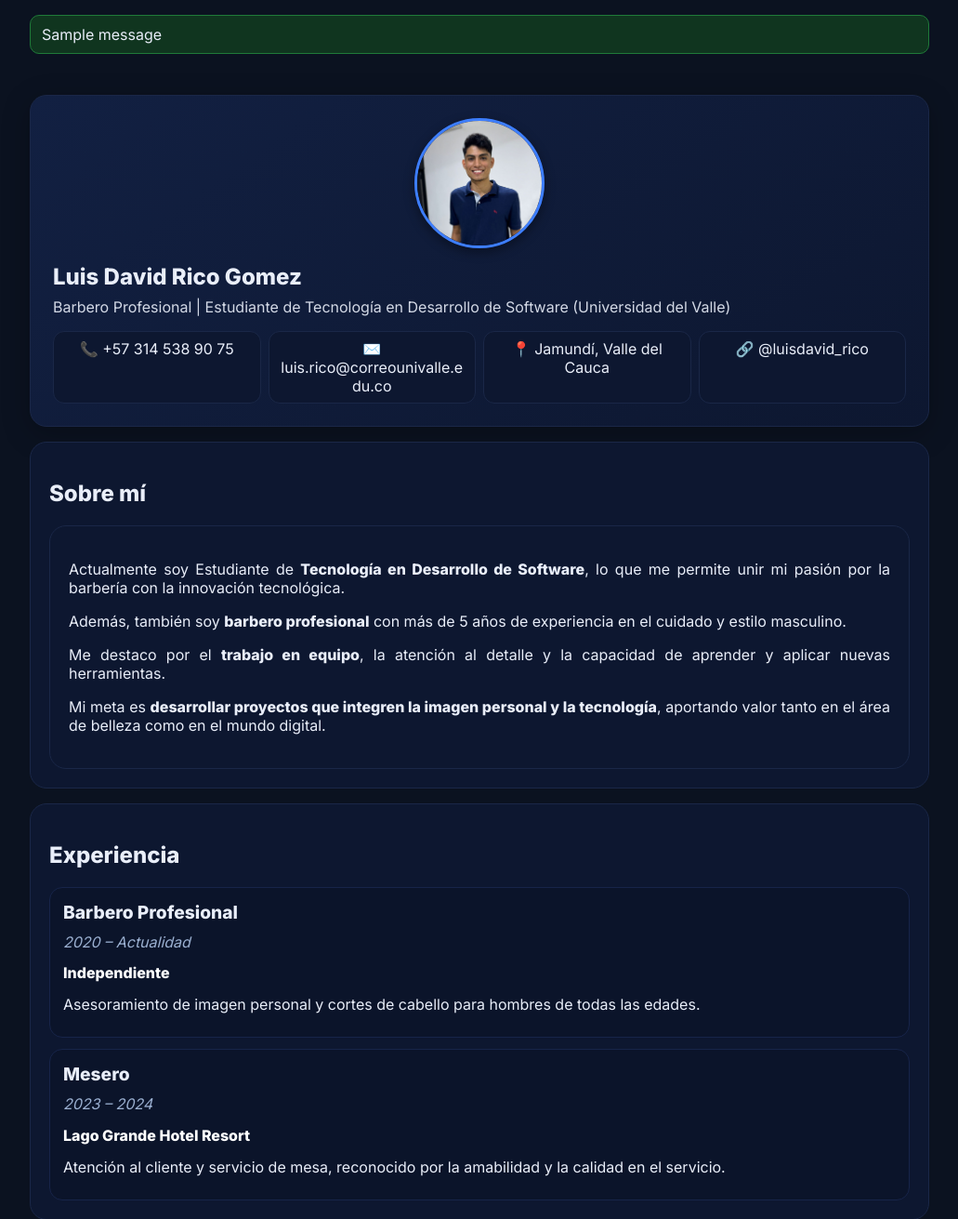
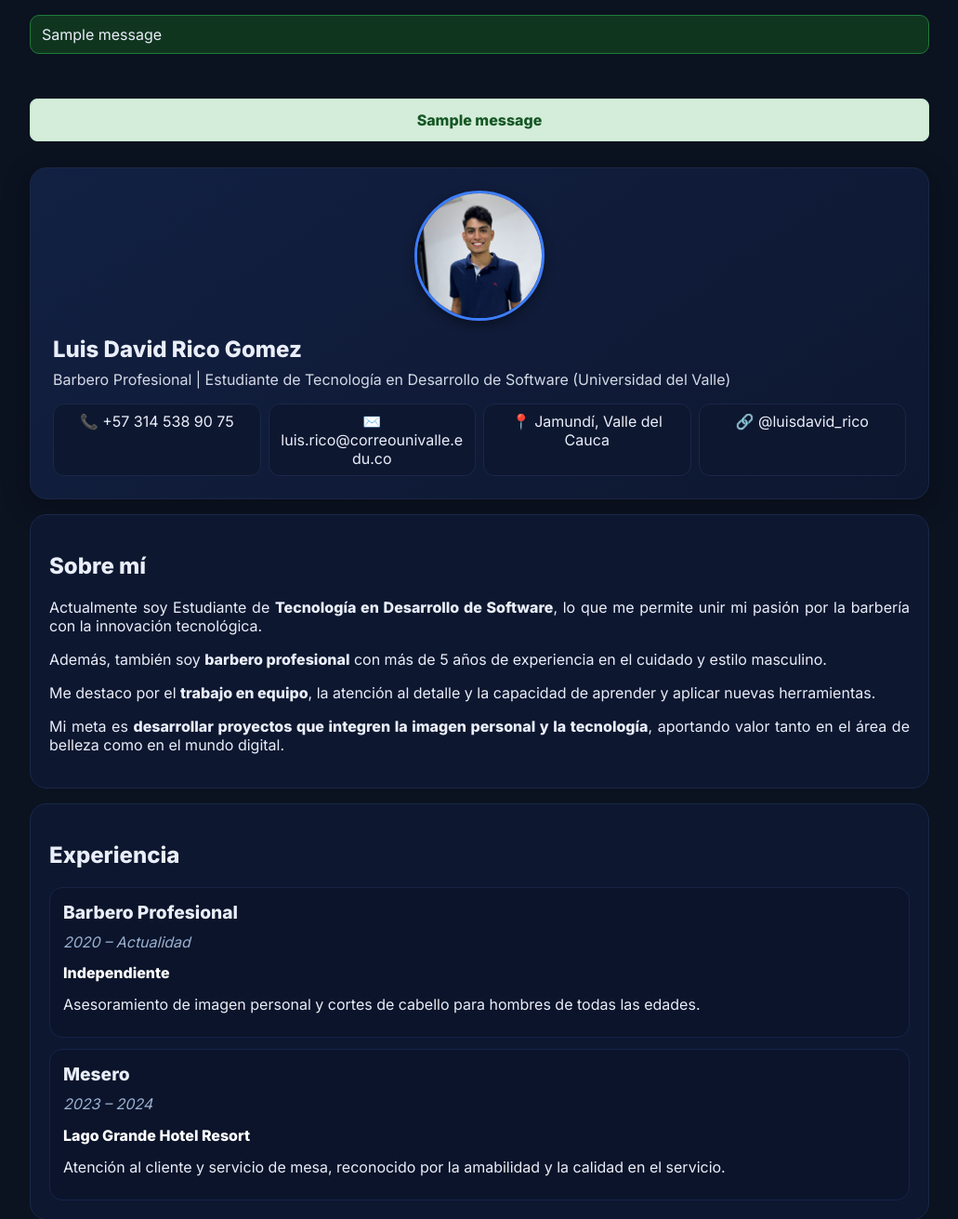
Before and after one commit to LuisdaUV/Curriculum, a Flask app: page / in a window 1280 px wide. Shown: the part 45-1356 px from the top of the page at 93% size, without its empty margins (124-1155 px from the left). Run offline with Flask 3, Linux system fonts and the light colour scheme; one stand-in notice (Sample message) is shown.

Commit message:
Update index.html

```diff
--- a/templates/index.html
+++ b/templates/index.html
@@ -1,12 +1,23 @@
 {% extends "base.html" %}
 {% block content %}
+
+<!-- 🔹 Mostrar mensajes flash -->
+{% with messages = get_flashed_messages(with_categories=true) %}
+  {% if messages %}
+    <div class="flash-messages">
+      {% for category, message in messages %}
+        <div class="alert {{ category }}">{{ message }}</div>
+      {% endfor %}
+    </div>
+  {% endif %}
+{% endwith %}
+
 <section id="inicio" class="hero">
   <div class="hero-card">
 
     <div class="perfil">
       <img src="{{ url_for('static', filename='img/perfil.jpg') }}" alt="Foto de Luis David Rico Gomez">
     </div>
-
 
     <h1>Luis David Rico Gomez</h1>
     <p class="subtitle">Barbero Profesional | Estudiante de Tecnología en Desarrollo de Software (Universidad del Valle)</p>
@@ -21,16 +32,12 @@
 
 <section id="sobre-mi" class="card">
   <h2>Sobre mí</h2>
-<section id="sobre-mi" class="card">
-
   <p>
     Actualmente soy Estudiante de <strong>Tecnología en Desarrollo de Software</strong>, lo que me permite unir mi pasión por la barbería con la innovación tecnológica.
   </p>
-
   <p>
     Además, también soy <strong>barbero profesional</strong> con más de 5 años de experiencia en el cuidado y estilo masculino.
   </p>
-
   <p>
     Me destaco por el <strong>trabajo en equipo</strong>, la atención al detalle y la capacidad de aprender y aplicar nuevas herramientas.
   </p>
@@ -39,13 +46,9 @@
   </p>
 </section>
 
-
-</section>
-
 <section id="experiencia" class="card">
   <h2>Experiencia</h2>
   <div class="timeline">
-
     <div class="event">
       <h3>Barbero Profesional</h3>
       <p><em>2020 – Actualidad</em></p>
@@ -54,7 +57,6 @@
         Asesoramiento de imagen personal y cortes de cabello para hombres de todas las edades.
       </p>
     </div>
-
     <div class="event">
       <h3>Mesero</h3>
       <p><em>2023 – 2024</em></p>
@@ -63,41 +65,33 @@
         Atención al cliente y servicio de mesa, reconocido por la amabilidad y la calidad en el servicio.
       </p>
     </div>
-
   </div>
 </section>
-
 
 <section id="educacion" class="card">
   <h2>Educación</h2>
   <div class="timeline">
-
     <div class="event">
       <h3>Tecnología en Desarrollo de Software</h3>
       <p><em>2024 – Actualidad</em></p>
       <p><strong>Universidad del Valle</strong></p>
     </div>
-
     <div class="event">
       <h3>Técnico en Asistencia Administrativa</h3>
       <p><em>2015 – 2021</em></p>
       <p><strong>I.E. Alfonso López Pumarejo</strong></p>
     </div>
-
     <div class="event">
       <h3>Curso Básico de Barbería</h3>
       <p><em>2021 (3 meses)</em></p>
       <p><strong>Escuela de Barbería Estilo Latino</strong></p>
     </div>
-
   </div>
 </section>
-
 
 <section id="habilidades" class="card">
   <h2>Habilidades</h2>
   <div class="bars">
-
     <div class="bar">
       <span>Gestión de proyectos</span>
       <div class="bar-track">
@@ -106,7 +100,6 @@
       </div>
       <span class="bar-percent">80%</span>
     </div>
-
     <div class="bar">
       <span>Trabajo en equipo</span>
       <div class="bar-track">
@@ -115,7 +108,6 @@
       </div>
       <span class="bar-percent">100%</span>
     </div>
-
     <div class="bar">
       <span>Gestión del tiempo</span>
       <div class="bar-track">
@@ -124,7 +116,6 @@
       </div>
       <span class="bar-percent">80%</span>
     </div>
-
     <div class="bar">
       <span>Liderazgo</span>
       <div class="bar-track">
@@ -133,7 +124,6 @@
       </div>
       <span class="bar-percent">80%</span>
     </div>
-
     <div class="bar">
       <span>Comunicación eficaz</span>
       <div class="bar-track">
@@ -142,7 +132,6 @@
       </div>
       <span class="bar-percent">80%</span>
     </div>
-
     <div class="bar">
       <span>Pensamiento crítico</span>
       <div class="bar-track">
@@ -151,7 +140,6 @@
       </div>
       <span class="bar-percent">80%</span>
     </div>
-
     <div class="bar">
       <span>Paciencia y amabilidad</span>
       <div class="bar-track">
@@ -160,7 +148,6 @@
       </div>
       <span class="bar-percent">100%</span>
     </div>
-
   </div>
 
   <h2>Idiomas</h2>
@@ -173,7 +160,6 @@
       </div>
       <span class="bar-percent">100%</span>
     </div>
-
     <div class="bar">
       <span>Inglés (Básico)</span>
       <div class="bar-track">
@@ -184,7 +170,6 @@
     </div>
   </div>
 </section>
-
 
 <section id="contacto" class="card">
   <h2>Contáctame</h2>
```
